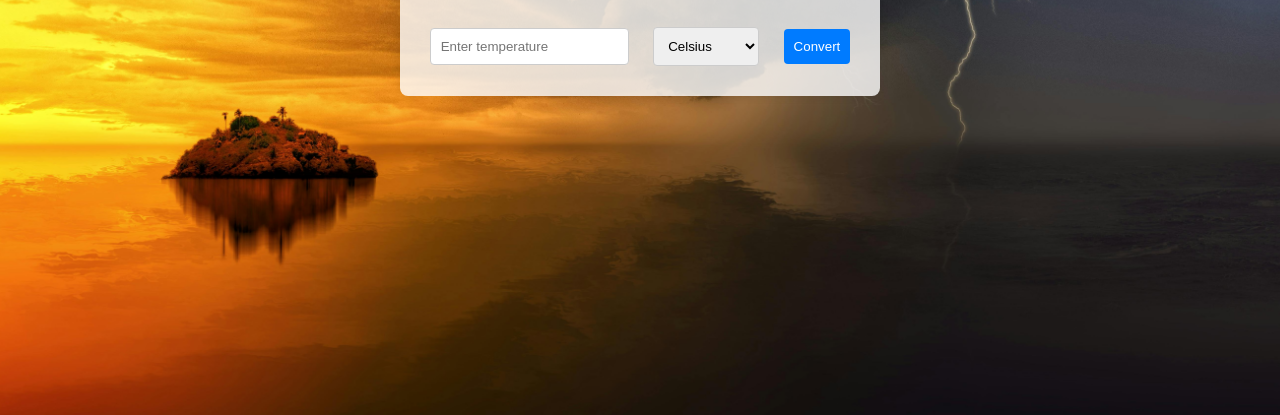
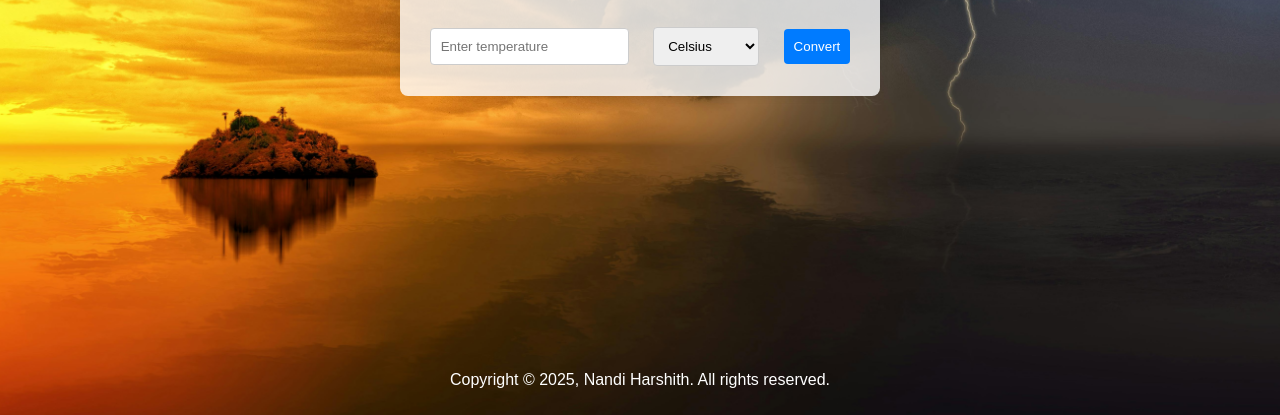
Before and after one commit to Nandi-Harshith/TempCalculator, a plain HTML site: page index.html in a window 1280 px wide. Shown: the part 401-816 px from the top of the page. Drawn offline with Linux system fonts and the light colour scheme.

Commit message:
Update index.html

```diff
--- a/index.html
+++ b/index.html
@@ -18,5 +18,8 @@
         <div id="result"></div>
     </div>
     <script src="scripts.js"></script>
+    <div style="text-align:center; position:fixed; bottom:0; width:100%; background-color: auto; padding:10px; color:white">
+        Copyright © 2025, Nandi Harshith. All rights reserved.
+    </div>
 </body>
 </html>
```
